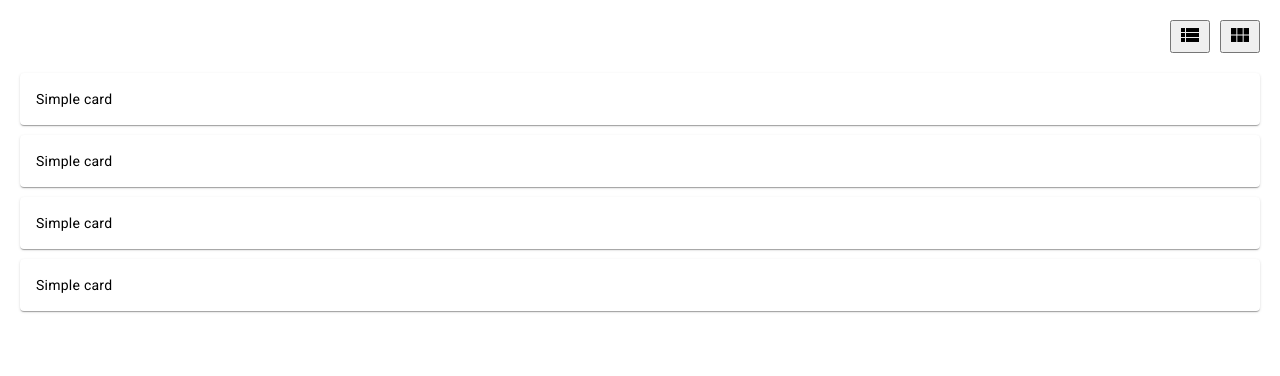
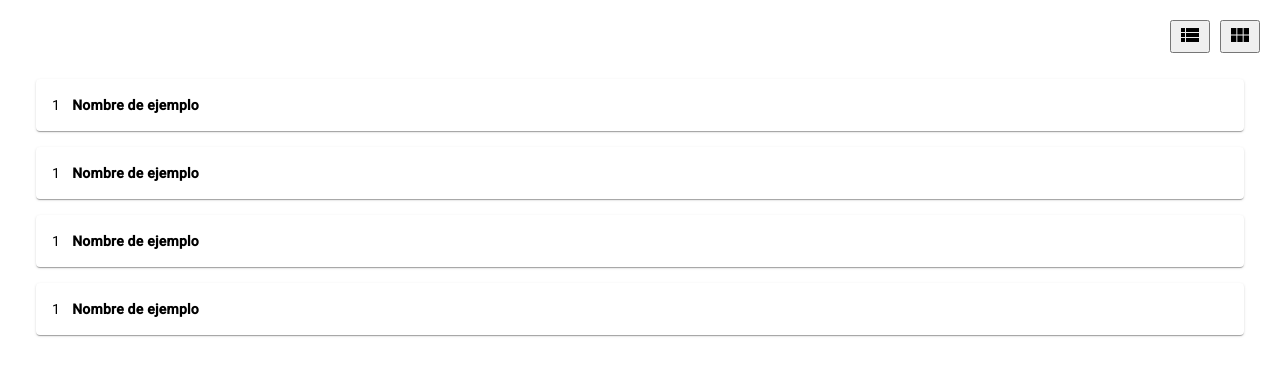
Before and after one commit to dryant/dfa-pec5, an Angular app: page / in a window 1280 px wide. Shown: the top 376 px of the page. Built offline with nearby package versions, Linux system fonts and the light colour scheme.

Commit message:
feat: add functionallity to buttons

```diff
--- a/src/app/app-routing.module.ts
+++ b/src/app/app-routing.module.ts
@@ -2,10 +2,12 @@ import { NgModule } from '@angular/core';
 import { RouterModule, Routes } from '@angular/router';
 import { CitylistComponent } from './components/citylist/citylist.component';
 import { CitytableComponent } from './components/citytable/citytable.component';
+import { MenuComponent } from './components/menu/menu.component';
 
 const routes: Routes = [
   { path: '', component: CitylistComponent },
   { path: 'citytable', component: CitytableComponent },
+  { path: 'citylist', component: CitylistComponent },
 ];
 
 @NgModule({
--- a/src/app/app.component.html
+++ b/src/app/app.component.html
@@ -9,15 +9,6 @@
 
 <!-- app.component.html -->
 <div class="container">
-  <div class="menu">
-    <button mat-icon-button>
-      <mat-icon>view_list</mat-icon>
-    </button>
-
-    <button mat-icon-button>
-      <mat-icon>view_module</mat-icon>
-    </button>
-  </div>
-
+  <app-menu></app-menu>
   <router-outlet></router-outlet>
 </div>
--- a/src/app/app.module.ts
+++ b/src/app/app.module.ts
@@ -9,9 +9,10 @@ import { AppRoutingModule } from './app-routing.module';
 import { AppComponent } from './app.component';
 import { CitylistComponent } from './components/citylist/citylist.component';
 import { CitytableComponent } from './components/citytable/citytable.component';
+import { MenuComponent } from './components/menu/menu.component';
 
 @NgModule({
-  declarations: [AppComponent],
+  declarations: [AppComponent, MenuComponent],
   imports: [
     BrowserModule,
     AppRoutingModule,
--- a/src/app/components/citylist/citylist.component.html
+++ b/src/app/components/citylist/citylist.component.html
@@ -1,12 +1,35 @@
 <mat-card class="mat-margin">
-  <mat-card-content>Simple card</mat-card-content>
+  <mat-card-content>
+    <div class="card-row">
+      <div class="id-field">1</div>
+      <div class="name-field">Nombre de ejemplo</div>
+    </div>
+  </mat-card-content>
 </mat-card>
+
 <mat-card class="mat-margin">
-  <mat-card-content>Simple card</mat-card-content>
+  <mat-card-content>
+    <div class="card-row">
+      <div class="id-field">1</div>
+      <div class="name-field">Nombre de ejemplo</div>
+    </div>
+  </mat-card-content>
 </mat-card>
+
 <mat-card class="mat-margin">
-  <mat-card-content>Simple card</mat-card-content>
+  <mat-card-content>
+    <div class="card-row">
+      <div class="id-field">1</div>
+      <div class="name-field">Nombre de ejemplo</div>
+    </div>
+  </mat-card-content>
 </mat-card>
+
 <mat-card class="mat-margin">
-  <mat-card-content>Simple card</mat-card-content>
+  <mat-card-content>
+    <div class="card-row">
+      <div class="id-field">1</div>
+      <div class="name-field">Nombre de ejemplo</div>
+    </div>
+  </mat-card-content>
 </mat-card>
--- a/src/app/components/citylist/citylist.component.scss
+++ b/src/app/components/citylist/citylist.component.scss
@@ -0,0 +1,20 @@
+/* styles.scss o tu archivo de estilos */
+
+.mat-margin {
+  margin: 16px;
+}
+
+.card-row {
+  display: flex;
+  align-items: center;
+}
+
+.id-field {
+  font-size: 14px; /* Tamaño de fuente más pequeño para el campo de ID */
+  margin-right: 12px; /* Márgenes para separar los campos */
+}
+
+.name-field {
+  flex-grow: 1; /* Permite que el campo de nombre ocupe todo el espacio restante */
+  font-weight: bold; /* Otra estilización según tus preferencias */
+}
--- /dev/null
+++ b/src/app/components/menu/menu.component.html
@@ -0,0 +1,9 @@
+<div class="menu">
+  <button mat-icon-button (click)="navigateTo('citylist')">
+    <mat-icon>view_list</mat-icon>
+  </button>
+
+  <button mat-icon-button (click)="navigateTo('citytable')">
+    <mat-icon>view_module</mat-icon>
+  </button>
+</div>
--- /dev/null
+++ b/src/app/components/menu/menu.component.ts
@@ -0,0 +1,15 @@
+import { Component } from '@angular/core';
+import { Router } from '@angular/router';
+
+@Component({
+  selector: 'app-menu',
+  templateUrl: './menu.component.html',
+  styleUrls: ['./menu.component.scss'],
+})
+export class MenuComponent {
+  constructor(private router: Router) {}
+
+  navigateTo(route: string): void {
+    this.router.navigate([route]);
+  }
+}
```
Also changed, not shown: src/app/components/menu/menu.component.scss (added), 1 other file (tests, documents, lock files or other folders).
